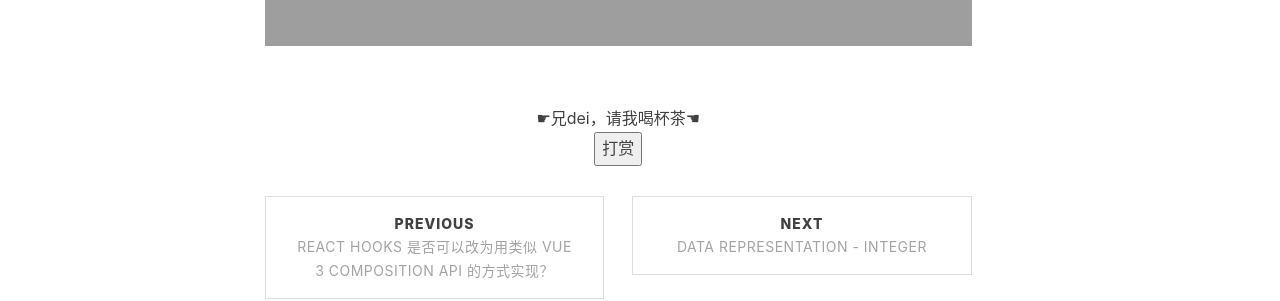
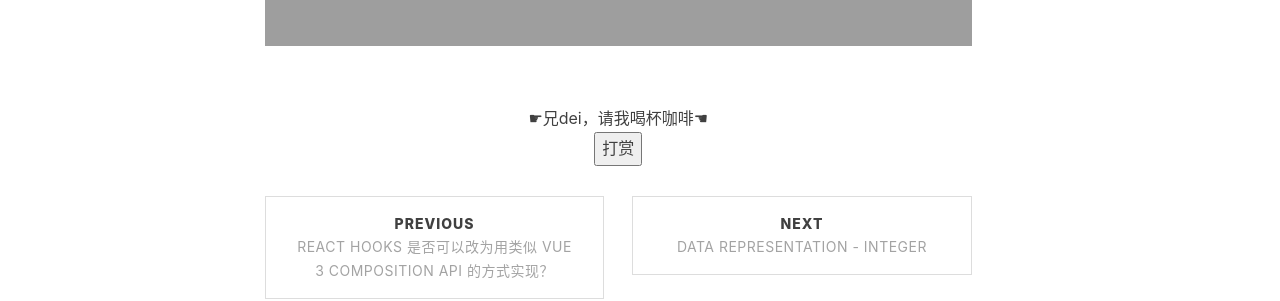
Before and after one commit to ArthurXIII/arthurxiii.github.io, a Jekyll site: the page built from _posts/hidden/2020-05-05-pl-chart.md, in a window 1280 px wide. Shown: the part 463-764 px from the top of the page. Built offline with Jekyll 4.4.1, drawn with Linux system fonts in a browser that asks for light colours; nearby versions of some CDN libraries; comment, search, counter and statistics services are not loaded.

Commit message:
Update post.html

```diff
--- a/_layouts/post.html
+++ b/_layouts/post.html
@@ -31,7 +31,7 @@ layout: default
             <!-- 打赏功能 -->
             <div>
                 <div style="padding: 10px 0; margin: 20px auto; width: 90%; text-align: center;">
-                <div>☛兄dei，请我喝杯茶☚</div>
+                <div>☛兄dei，请我喝杯咖啡☚</div>
                 <button id="rewardButton" disable="enable" onclick="var qr = document.getElementById('QR'); if (qr.style.display === 'none') {qr.style.display='block';} else {qr.style.display='none'}">
                     <span>打赏</span>
                 </button>
@@ -39,14 +39,14 @@ layout: default
 
 
                 <div id="wechat" style="display: inline-block">
-                <img id="wechat_qr" src="/img/payimg/weipayimg.jpg" alt="yizibi 微信支付"/>
+                <img id="wechat_qr" src="/img/payimg/weipayimg.jpg" alt=" 微信支付"/>
                             <p>微信支付</p>
                 </div>
 
 
 
                 <div id="alipay" style="display: inline-block">
-                <img id="alipay_qr" src="/img/payimg/alipayimg.jpg" alt="yizibi 支付宝"/>
+                <img id="alipay_qr" src="/img/payimg/alipayimg.jpg" alt=" 支付宝"/>
                 <p>支付宝</p>
                 </div>
 
```
